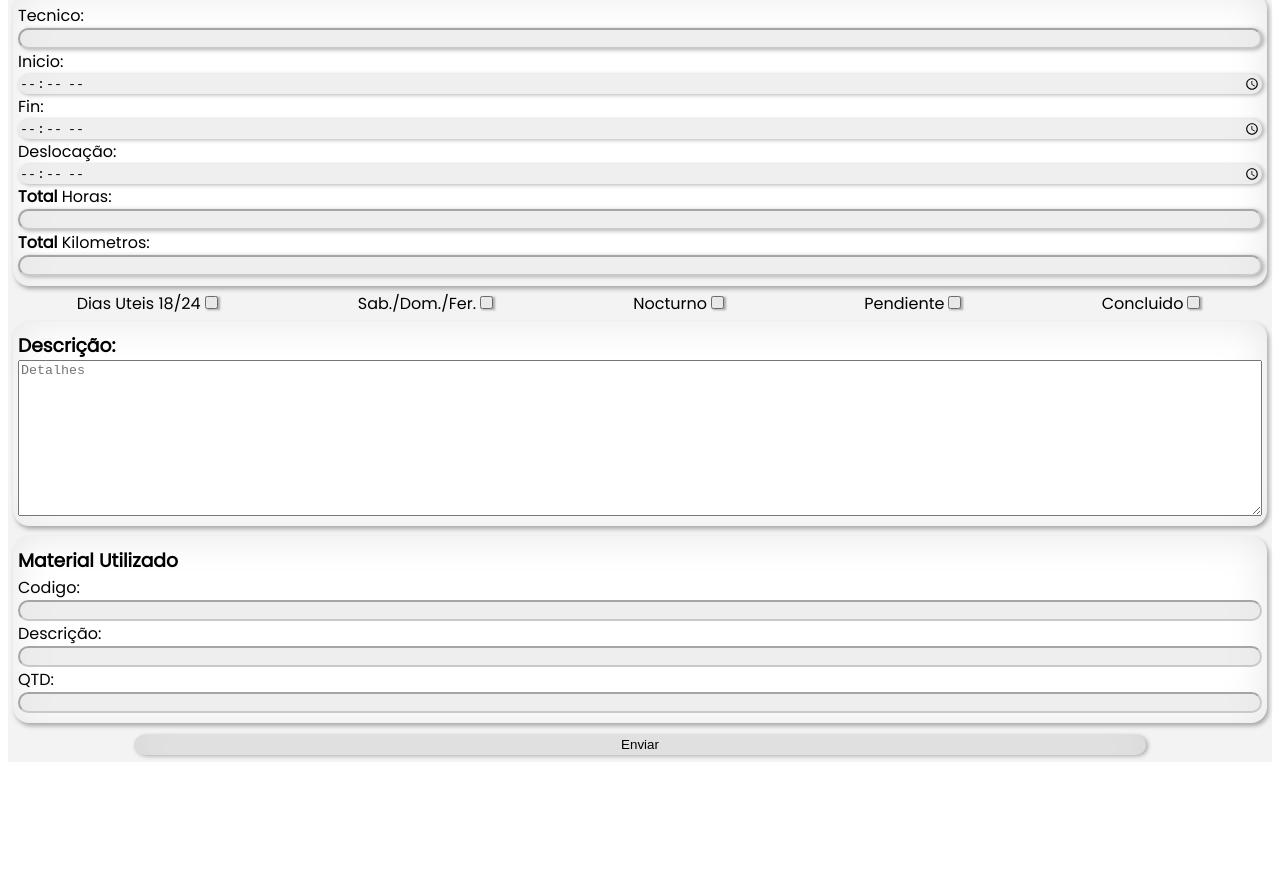
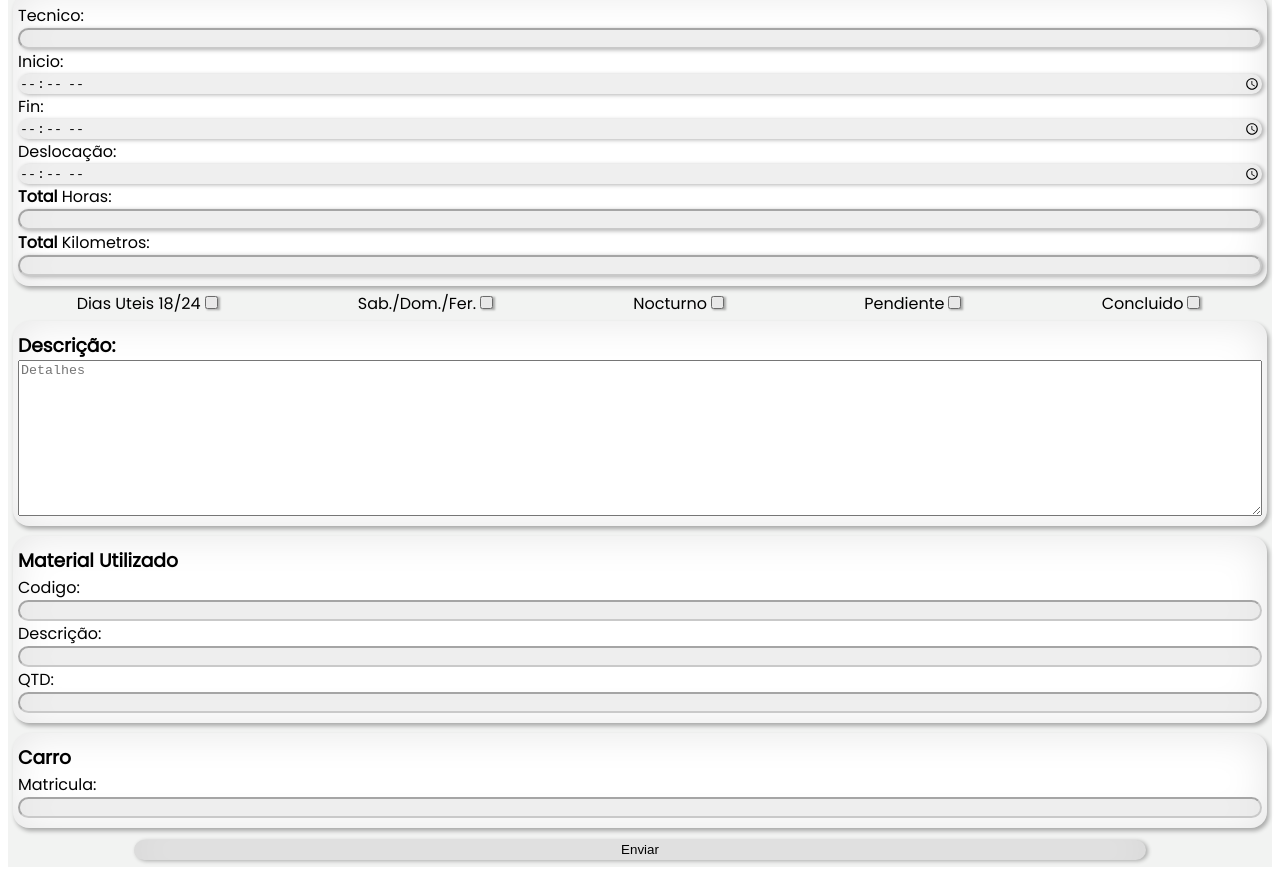
Before and after one commit to gandroide/formularioRelatorio, a Gatsby site: page /components/formularioDeServicio in a window 1280 px wide. Shown: the part 660-1535 px from the top of the page. Before the commit the page ends 1430 px from the top, so only its background shows below. Built offline with nearby package versions, Linux system fonts and the light colour scheme; Gatsby itself is replaced by a stand-in of ours.

Commit message:
matricula

```diff
--- a/src/pages/components/formularioDeServicio.js
+++ b/src/pages/components/formularioDeServicio.js
@@ -10,6 +10,7 @@ import {ficha} from './style.module.scss'
 import {ficha2} from './style.module.scss'
 import {descript} from './style.module.scss'
 import {material} from './style.module.scss'
+import {carro} from './style.module.scss'
 import {horas} from './style.module.scss'
 
 
@@ -55,6 +56,7 @@ class Relatorio extends Component {
         codigo: null,
         descripcion: null,
         qtd: null,
+        carro: null,
     }
     handleChange = (e) => {
         this.setState({
@@ -221,6 +223,12 @@ class Relatorio extends Component {
                         <label htmlFor="qtd">QTD:</label>
                         <input type="text" id="qtd" onChange={this.handleChange} name="qtd"/>
                     </div>
+
+                    <div className={carro}>
+                        <h3>Carro</h3>
+                        <label htmlFor="carro">Matricula:</label>
+                        <input type="text" id="carro" onChange={this.handleChange} name="carro"/>
+                    </div>
                     <button>Enviar</button>
                 </form>
             </div>
--- a/src/pages/components/style.module.scss
+++ b/src/pages/components/style.module.scss
@@ -264,6 +264,31 @@
         padding: 0px;
     }
 }
+
+.carro {
+  display: flex;
+  flex-direction: column;
+  margin: 5px;
+  padding: 5px;
+  padding-top: 10px;
+  padding-bottom: 10px;
+  border-radius: 1em;
+  background: white;
+  box-shadow:2px 3px 4px rgba(0, 0, 0, 0.3), 0 0 40px rgba(0, 0, 0, 0.1) inset;
+
+  input[type=text] {
+      background-color: white;
+      color: black;
+      border-radius: 1em;
+      border-color: rgba(128, 128, 128, 0.425);
+      box-shadow:2px 1px 4px rgba(240, 240, 240, 0), 0 0 40px rgba(0, 0, 0, 0.1) inset;
+    }
+
+  h3 {
+      margin: 0px;
+      padding: 0px;
+  }
+}
 button {
     border-radius: 1em;
     border: none;
```
